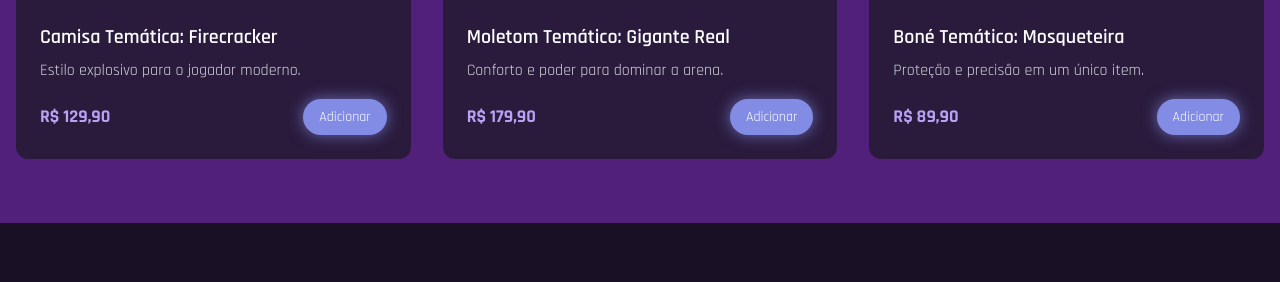
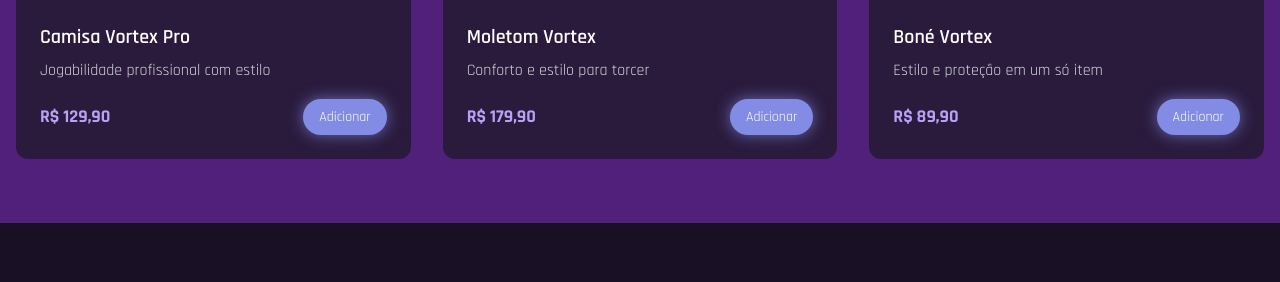
Before and after one commit to YagoEron31/SPHINX, a Flask app: page / in a window 1280 px wide. Shown: the part 1205-1487 px from the top of the page. Run offline with Flask 3, Linux system fonts and the light colour scheme; some libraries are stand-ins or nearby versions.

Commit message:
Update index.html

```diff
--- a/templates/index.html
+++ b/templates/index.html
@@ -88,6 +88,7 @@
     </style>
 </head>
 <body class="bg-vortex-dark text-white font-rajdhani overflow-x-hidden">
+    <!-- Navigation -->
     <nav class="bg-vortex-primary/90 backdrop-blur-md fixed w-full z-50 border-b border-vortex-accent/20">
         <div class="container mx-auto px-4 py-3 flex justify-between items-center">
             <div class="flex items-center space-x-2">
@@ -118,18 +119,22 @@
         <div class="absolute inset-0 hero-gradient grid-pattern"></div>
         <div class="absolute inset-0 flex items-center justify-center">
             <div class="w-full h-full">
+                <!-- Main Team Slide -->
                 <div
                 class="relative flex items-center justify-center bg-cover bg-center text-center h-screen
                         before:absolute before:inset-0 before:bg-black before:opacity-60"
-                style="background-image: url('/static/imagens/outros/Card_Evolution.png');"
+                style="background-image: url({{ url_for('static', filename='imagens/outros/Card_Evolution.png') }});"
                 >
                 <div class="relative z-10 container mx-auto px-4" data-aos="fade-up" data-aos-duration="1000">
+
                     <h1 class="text-5xl md:text-7xl font-orbitron font-bold mb-6 text-white">
                         <span class="bg-clip-text text-transparent bg-gradient-to-r from-vortex-accent to-vortex-highlight">VORTEX</span> E-SPORTS
                     </h1>
+
                     <p class="text-xl md:text-2xl max-w-2xl mx-auto mb-8 text-gray-200">
                         Domine o campo de batalha com nossa equipe de elite de Clash Royale
                     </p>
+
                     <div class="flex justify-center space-x-4">
                         <a href="/equipe" class="bg-vortex-accent hover:bg-vortex-highlight px-8 py-3 rounded-full font-medium transition glow-effect">
                             Conheça a Equipe
@@ -138,6 +143,7 @@
                             Nossa Loja
                         </a>
                     </div>
+
                 </div>
                 </div>
             </div>
@@ -149,7 +155,9 @@
         </div>
     </section>
 
+    <!-- Main Content -->
     <main id="content" class="relative z-10">
+        <!-- Featured Products Carousel -->
         <section class="py-16 bg-vortex-primary">
             <div class="container mx-auto px-4">
                 <div class="flex justify-between items-center mb-12">
@@ -162,11 +170,12 @@
                 </div>
 
                 <div class="grid grid-cols-1 md:grid-cols-3 gap-8">
+                    <!-- Product 1 -->
                     <div class="product-card bg-vortex-secondary rounded-xl overflow-hidden relative">
-                        <div class="h-64 bg-cover bg-center" style="background-image: url('/static/imagens/outros/Firecracker_Evolution_01.png');"></div>
+                        <div class="h-64 bg-cover bg-center" style="background-image: url('http://static.photos/black/640x360/8');"></div>
                         <div class="p-6">
-                            <h3 class="text-xl font-semibold mb-2">Camisa Temática: Firecracker</h3>
-                            <p class="text-gray-300 mb-4">Estilo explosivo para o jogador moderno.</p>
+                            <h3 class="text-xl font-semibold mb-2">Camisa Vortex Pro</h3>
+                            <p class="text-gray-300 mb-4">Jogabilidade profissional com estilo</p>
                             <div class="flex justify-between items-center">
                                 <span class="text-vortex-glow font-bold text-lg">R$ 129,90</span>
                                 <button class="bg-vortex-accent hover:bg-vortex-highlight px-4 py-2 rounded-full text-sm transition glow-effect">
@@ -181,11 +190,12 @@
                         </div>
                     </div>
 
+                    <!-- Product 2 -->
                     <div class="product-card bg-vortex-secondary rounded-xl overflow-hidden relative">
-                        <div class="h-64 bg-cover bg-center" style="background-image: url('/static/imagens/outros/RoyalGiant_Evolution_02.png');"></div>
+                        <div class="h-64 bg-cover bg-center" style="background-image: url('http://static.photos/black/640x360/3');"></div>
                         <div class="p-6">
-                            <h3 class="text-xl font-semibold mb-2">Moletom Temático: Gigante Real</h3>
-                            <p class="text-gray-300 mb-4">Conforto e poder para dominar a arena.</p>
+                            <h3 class="text-xl font-semibold mb-2">Moletom Vortex</h3>
+                            <p class="text-gray-300 mb-4">Conforto e estilo para torcer</p>
                             <div class="flex justify-between items-center">
                                 <span class="text-vortex-glow font-bold text-lg">R$ 179,90</span>
                                 <button class="bg-vortex-accent hover:bg-vortex-highlight px-4 py-2 rounded-full text-sm transition glow-effect">
@@ -200,11 +210,12 @@
                         </div>
                     </div>
 
+                    <!-- Product 3 -->
                     <div class="product-card bg-vortex-secondary rounded-xl overflow-hidden relative">
-                        <div class="h-64 bg-cover bg-center" style="background-image: url('/static/imagens/outros/Character_Musketeer_Evolution_01.png');"></div>
+                        <div class="h-64 bg-cover bg-center" style="background-image: url('http://static.photos/black/640x360/3');"></div>
                         <div class="p-6">
-                            <h3 class="text-xl font-semibold mb-2">Boné Temático: Mosqueteira</h3>
-                            <p class="text-gray-300 mb-4">Proteção e precisão em um único item.</p>
+                            <h3 class="text-xl font-semibold mb-2">Boné Vortex</h3>
+                            <p class="text-gray-300 mb-4">Estilo e proteção em um só item</p>
                             <div class="flex justify-between items-center">
                                 <span class="text-vortex-glow font-bold text-lg">R$ 89,90</span>
                                 <button class="bg-vortex-accent hover:bg-vortex-highlight px-4 py-2 rounded-full text-sm transition glow-effect">
@@ -222,26 +233,18 @@
             </div>
         </section>
 
+        <!-- Team Interactive Carousel -->
         <section class="py-16 bg-vortex-dark">
             <div class="container mx-auto px-4">
-                <div class="flex justify-around items-center mb-12">
-                    <div class="hidden lg:block">
-                        <img src="/static/imagens/outros/Character_Musketeer_Evolution_01.png" alt="Mosqueteira" class="w-44 animate-float" style="transform: scaleX(-1);">
-                    </div>
-                    <div class="text-center">
-                        <h2 class="text-3xl font-orbitron font-bold mb-4">
-                            <span class="bg-clip-text text-transparent bg-gradient-to-r from-vortex-accent to-vortex-highlight">OPERADORES</span> DE ELITE
-                        </h2>
-                        <p class="text-xl text-gray-300 max-w-2xl mx-auto">Conheça os jogadores que formam a equipe Vortex</p>
-                    </div>
-                    <div class="hidden lg:block">
-                        <img src="/static/imagens/outros/Electro_Dragon_Evolution_01.png" alt="Dragão Elétrico" class="w-44 animate-float">
-                    </div>
-                </div>
+                <h2 class="text-3xl font-orbitron font-bold text-center mb-4">
+                    <span class="bg-clip-text text-transparent bg-gradient-to-r from-vortex-accent to-vortex-highlight">OPERADORES</span> DE ELITE
+                </h2>
+                <p class="text-xl text-center text-gray-300 max-w-2xl mx-auto mb-12">Conheça os jogadores que formam a equipe Vortex</p>
 
                 <div class="grid grid-cols-1 md:grid-cols-2 lg:grid-cols-5 gap-6">
+                    <!-- Moros -->
                     <div class="player-card bg-vortex-secondary rounded-xl overflow-hidden relative h-96">
-                        <div class="absolute inset-0 bg-cover bg-center" style="background-image: url('/static/imagens/outros/RoyalGiant_Evolution_02.png');"></div>
+                        <div class="absolute inset-0 bg-cover bg-center" style="background-image: url('http://static.photos/people/640x360/8');"></div>
                         <div class="player-info absolute inset-0 bg-gradient-to-t from-black/90 via-black/70 to-transparent p-6 flex flex-col justify-end">
                             <h3 class="text-2xl font-bold mb-1">Moros</h3>
                             <p class="text-vortex-highlight mb-2">Líder & Estrategista</p>
@@ -260,8 +263,9 @@
                         </div>
                     </div>
 
+                    <!-- GabMont982 -->
                     <div class="player-card bg-vortex-secondary rounded-xl overflow-hidden relative h-96">
-                        <div class="absolute inset-0 bg-cover bg-center" style="background-image: url('/static/imagens/outros/Character_Musketeer_Evolution_01.png');"></div>
+                        <div class="absolute inset-0 bg-cover bg-center" style="background-image: url('http://static.photos/people/640x360/3');"></div>
                         <div class="player-info absolute inset-0 bg-gradient-to-t from-black/90 via-black/70 to-transparent p-6 flex flex-col justify-end">
                             <h3 class="text-2xl font-bold mb-1">GabMont982</h3>
                             <p class="text-vortex-highlight mb-2">Suporte & Defesa</p>
@@ -280,8 +284,9 @@
                         </div>
                     </div>
 
+                    <!-- Yago -->
                     <div class="player-card bg-vortex-secondary rounded-xl overflow-hidden relative h-96">
-                        <div class="absolute inset-0 bg-cover bg-center" style="background-image: url('/static/imagens/outros/Firecracker_Evolution_01.png');"></div>
+                        <div class="absolute inset-0 bg-cover bg-center" style="background-image: url('http://static.photos/people/640x360/4');"></div>
                         <div class="player-info absolute inset-0 bg-gradient-to-t from-black/90 via-black/70 to-transparent p-6 flex flex-col justify-end">
                             <h3 class="text-2xl font-bold mb-1">Yago</h3>
                             <p class="text-vortex-highlight mb-2">Atirador & Dano</p>
@@ -300,6 +305,7 @@
                         </div>
                     </div>
 
+                    <!-- LuffyX -->
                     <div class="player-card bg-vortex-secondary rounded-xl overflow-hidden relative h-96">
                         <div class="absolute inset-0 bg-cover bg-center" style="background-image: url('http://static.photos/people/640x360/11');"></div>
                         <div class="player-info absolute inset-0 bg-gradient-to-t from-black/90 via-black/70 to-transparent p-6 flex flex-col justify-end">
@@ -320,6 +326,7 @@
                         </div>
                     </div>
 
+                    <!-- Maurilio -->
                     <div class="player-card bg-vortex-secondary rounded-xl overflow-hidden relative h-96">
                         <div class="absolute inset-0 bg-cover bg-center" style="background-image: url('http://static.photos/people/640x360/16');"></div>
                         <div class="player-info absolute inset-0 bg-gradient-to-t from-black/90 via-black/70 to-transparent p-6 flex flex-col justify-end">
@@ -349,6 +356,7 @@
             </div>
         </section>
 
+        <!-- News Section -->
         <section class="py-16 bg-vortex-primary">
             <div class="container mx-auto px-4">
                 <h2 class="text-3xl font-orbitron font-bold text-center mb-12">
@@ -356,8 +364,9 @@
                 </h2>
 
                 <div class="grid grid-cols-1 md:grid-cols-2 lg:grid-cols-3 gap-8">
+                    <!-- News 1 -->
                     <div class="news-card bg-vortex-secondary rounded-xl overflow-hidden">
-                        <div class="h-48 bg-cover bg-center" style="background-image: url('/static/imagens/outros/RoyalGiant_Evolution_02.png');"></div>
+                        <div class="h-48 bg-cover bg-center" style="background-image: url('http://static.photos/gaming/640x360/1');"></div>
                         <div class="p-6">
                             <span class="text-vortex-highlight text-sm font-medium">TORNEIO</span>
                             <h3 class="text-xl font-semibold my-2">Vortex vence CRL Season 5</h3>
@@ -368,8 +377,9 @@
                         </div>
                     </div>
 
+                    <!-- News 2 -->
                     <div class="news-card bg-vortex-secondary rounded-xl overflow-hidden">
-                        <div class="h-48 bg-cover bg-center" style="background-image: url('/static/imagens/outros/Firecracker_Evolution_01.png');"></div>
+                        <div class="h-48 bg-cover bg-center" style="background-image: url('http://static.photos/gaming/640x360/2');"></div>
                         <div class="p-6">
                             <span class="text-vortex-highlight text-sm font-medium">PATCH</span>
                             <h3 class="text-xl font-semibold my-2">Nova atualização do jogo</h3>
@@ -380,8 +390,9 @@
                         </div>
                     </div>
 
+                    <!-- News 3 -->
                     <div class="news-card bg-vortex-secondary rounded-xl overflow-hidden">
-                        <div class="h-48 bg-cover bg-center" style="background-image: url('/static/imagens/outros/Character_Musketeer_Evolution_01.png');"></div>
+                        <div class="h-48 bg-cover bg-center" style="background-image: url('http://static.photos/gaming/640x360/3');"></div>
                         <div class="p-6">
                             <span class="text-vortex-highlight text-sm font-medium">COMUNIDADE</span>
                             <h3 class="text-xl font-semibold my-2">Meet & Greet Virtual</h3>
@@ -401,6 +412,7 @@
             </div>
         </section>
 
+        <!-- Game Section Preview -->
         <section class="py-16 bg-vortex-dark">
             <div class="container mx-auto px-4">
                 <div class="flex flex-col lg:flex-row items-center">
@@ -435,6 +447,7 @@
         </section>
     </main>
 
+    <!-- Footer -->
     <footer class="bg-vortex-primary border-t border-vortex-accent/20">
         <div class="container mx-auto px-4 py-12">
             <div class="grid grid-cols-1 md:grid-cols-4 gap-8">
```
